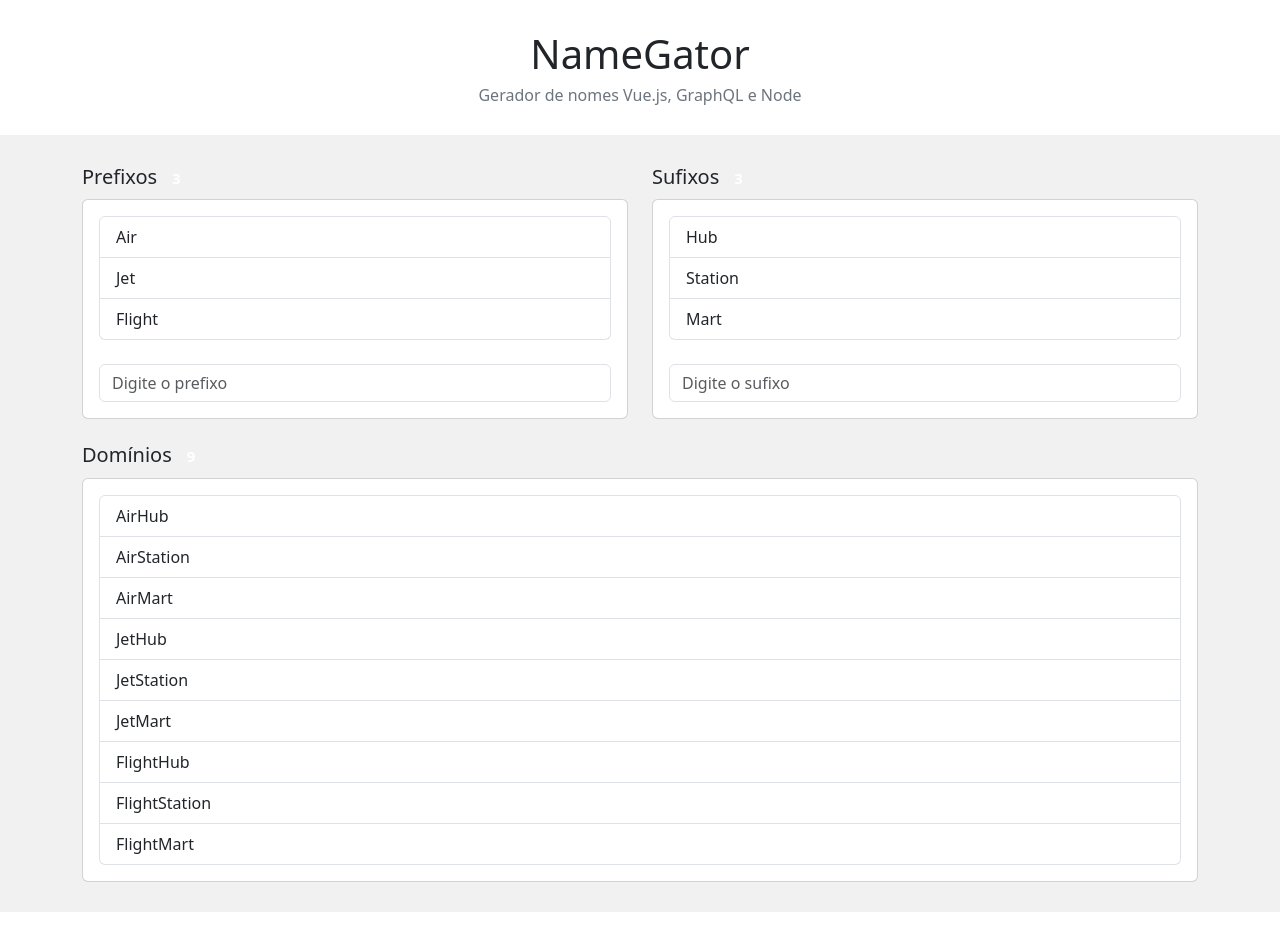
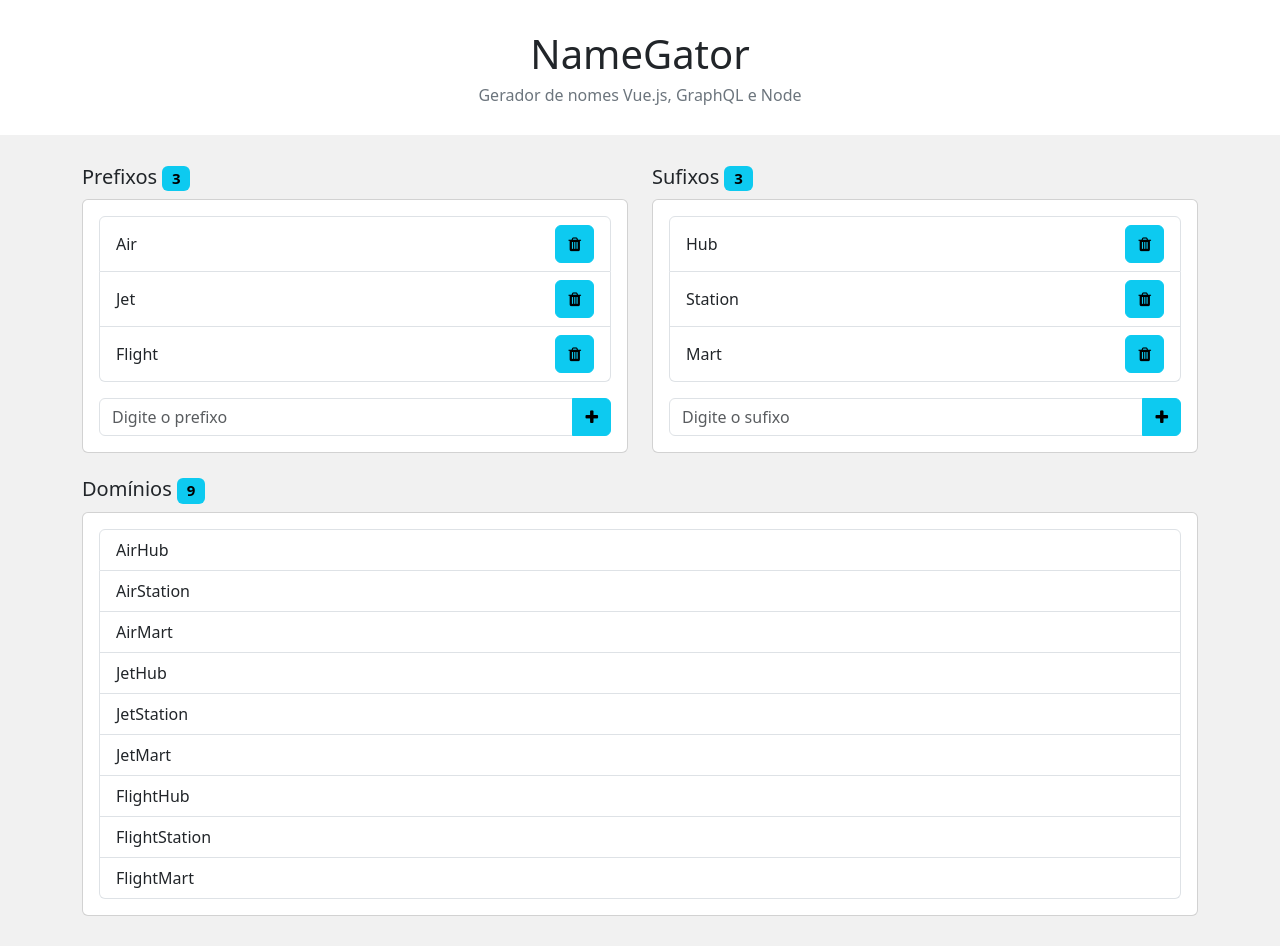
Before and after one commit to annielmenezes/fullstack_vue_graphql_node, a Vue app: page / in a window 1280 px wide. Before the commit the page ends 912 px from the top, so only its background shows below. Built offline with nearby package versions, Linux system fonts and the light colour scheme.

Commit message:
feat: add methos do create and delete names

```diff
--- a/src/App.vue
+++ b/src/App.vue
@@ -10,7 +10,7 @@
           <div class="col-md">
             <h5>
               Prefixos
-              <span class="badge badge-info">{{ prefixes.length }}</span>
+              <span class="badge text-bg-info">{{ prefixes.length }}</span>
             </h5>
             <div class="card">
               <div class="card-body">
@@ -18,49 +18,75 @@
                   <li
                     v-for="prefix in prefixes"
                     :key="prefix"
-                    class="list-group-item"
+                    class="list-group-item d-flex justify-content-between align-items-center"
                   >
-                    {{ prefix }}
+                    <div>{{ prefix }}</div>
+                    <button class="btn btn-info" @click="deletePrefix(sufix)">
+                      <span class="fa fa-trash"></span>
+                    </button>
                   </li>
                 </ul>
-                <br />
+                <div class="input-group mt-3">
                   <input
+                    v-model="prefix"
                     class="form-control"
                     type="text"
                     placeholder="Digite o prefixo"
+                    @keyup.enter="addPrefix(prefix)"
                   />
+                  <button
+                    class="btn btn-info"
+                    type="button"
+                    @click="addPrefix(prefix)"
+                  >
+                    <span class="fa fa-plus"></span>
+                  </button>
+                </div>
               </div>
             </div>
           </div>
           <div class="col-md">
             <h5>
               Sufixos
-              <span class="badge badge-info">{{ suffixes.length }}</span>
+              <span class="badge text-bg-info">{{ suffixes.length }}</span>
             </h5>
             <div class="card">
               <div class="card-body">
                 <ul class="list-group">
                   <li
-                    v-for="sufix in suffixes"
-                    :key="sufix"
-                    class="list-group-item"
+                    v-for="suffix in suffixes"
+                    :key="suffix"
+                    class="list-group-item d-flex justify-content-between align-items-center"
                   >
-                    {{ sufix }}
+                    <div>{{ suffix }}</div>
+                    <button class="btn btn-info" @click="deleteSuffix(suffix)">
+                      <span class="fa fa-trash"></span>
+                    </button>
                   </li>
                 </ul>
-                <br />
+                <div class="input-group mt-3">
                   <input
+                    v-model="suffix"
                     class="form-control"
                     type="text"
                     placeholder="Digite o sufixo"
+                    @keyup.enter="addSuffix(suffix)"
                   />
+                  <button
+                    class="btn btn-info"
+                    type="button"
+                    @click="addSuffix(suffix)"
+                  >
+                    <span class="fa fa-plus"></span>
+                  </button>
+                </div>
               </div>
             </div>
           </div>
         </div>
         <br />
         <h5>
-          Domínios <span class="badge badge-info">{{ domains.length }}</span>
+          Domínios <span class="badge text-bg-info">{{ domains.length }}</span>
         </h5>
         <div class="card">
           <div class="card-body">
@@ -88,20 +114,43 @@ export default {
   name: "App",
   data: function () {
     return {
+      prefix: "",
       prefixes: ["Air", "Jet", "Flight"],
+      suffix: "",
       suffixes: ["Hub", "Station", "Mart"],
-      domains: [
-        "AirHub",
-        "AirStation",
-        "AirMart",
-        "JetHub",
-        "JetStation",
-        "JetMart",
-        "FlightHub",
-        "FlightStation",
-        "FlightMart",
-      ],
+      domains: [],
     };
+  },
+  beforeMount() {
+    this.generate();
+  },
+  methods: {
+    addPrefix(prefix) {
+      this.prefixes.push(prefix);
+      this.prefix = "";
+      this.generate();
+    },
+    deletePrefix(prefix) {
+      this.prefixes.splice(this.prefixes.indexOf(prefix), 1);
+      this.generate();
+    },
+    addSuffix(suffix) {
+      this.suffixes.push(suffix);
+      this.suffix = "";
+      this.generate();
+    },
+    deleteSuffix(suffix) {
+      this.suffixes.splice(this.suffixes.indexOf(suffix), 1);
+      this.generate();
+    },
+    generate() {
+      this.domains = [];
+      for (const prefix of this.prefixes) {
+        for (const suffix of this.suffixes) {
+          this.domains.push(prefix + suffix);
+        }
+      }
+    },
   },
 };
 </script>
```
Lines whose indentation alone changed are shown as unchanged.
